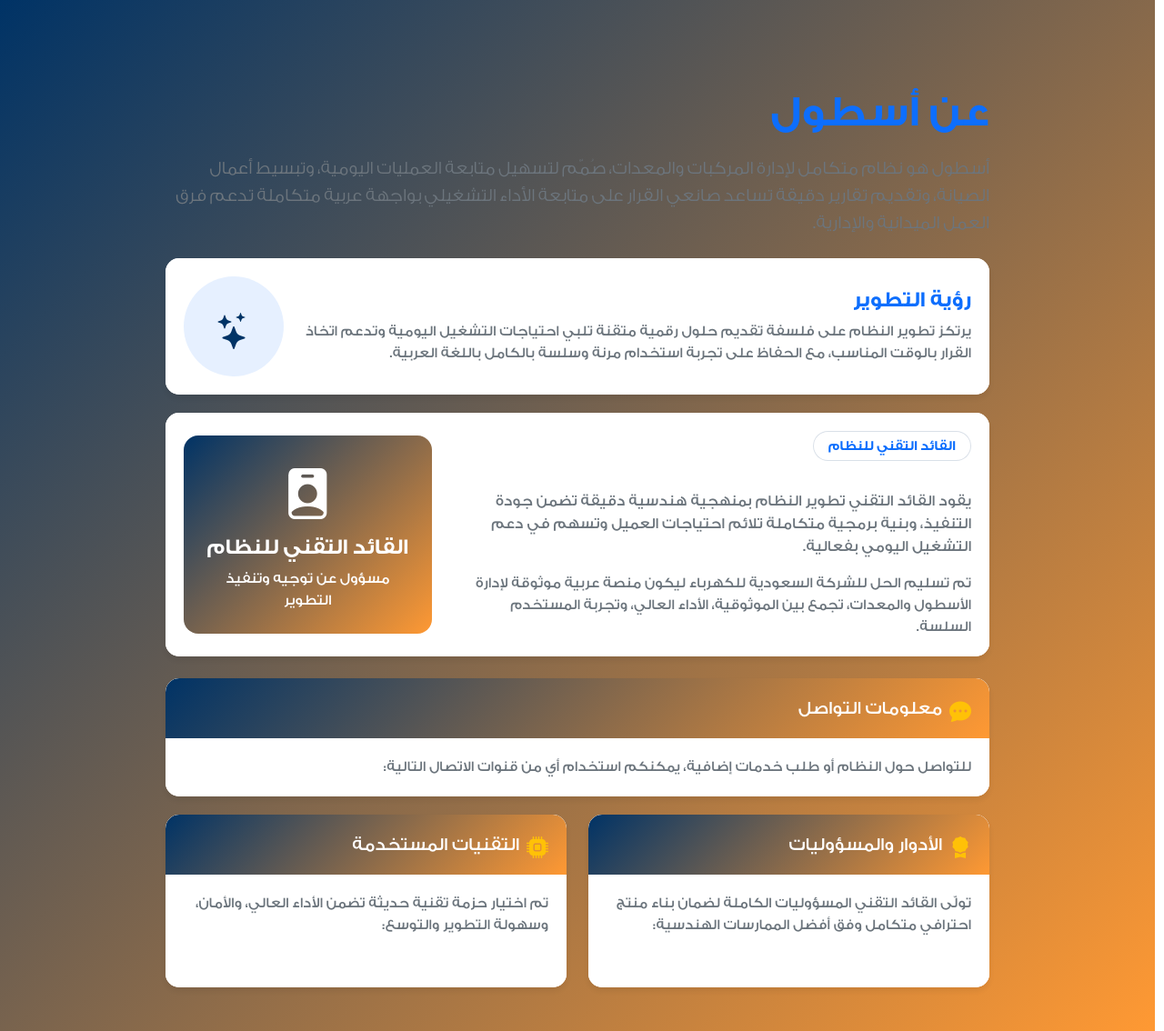
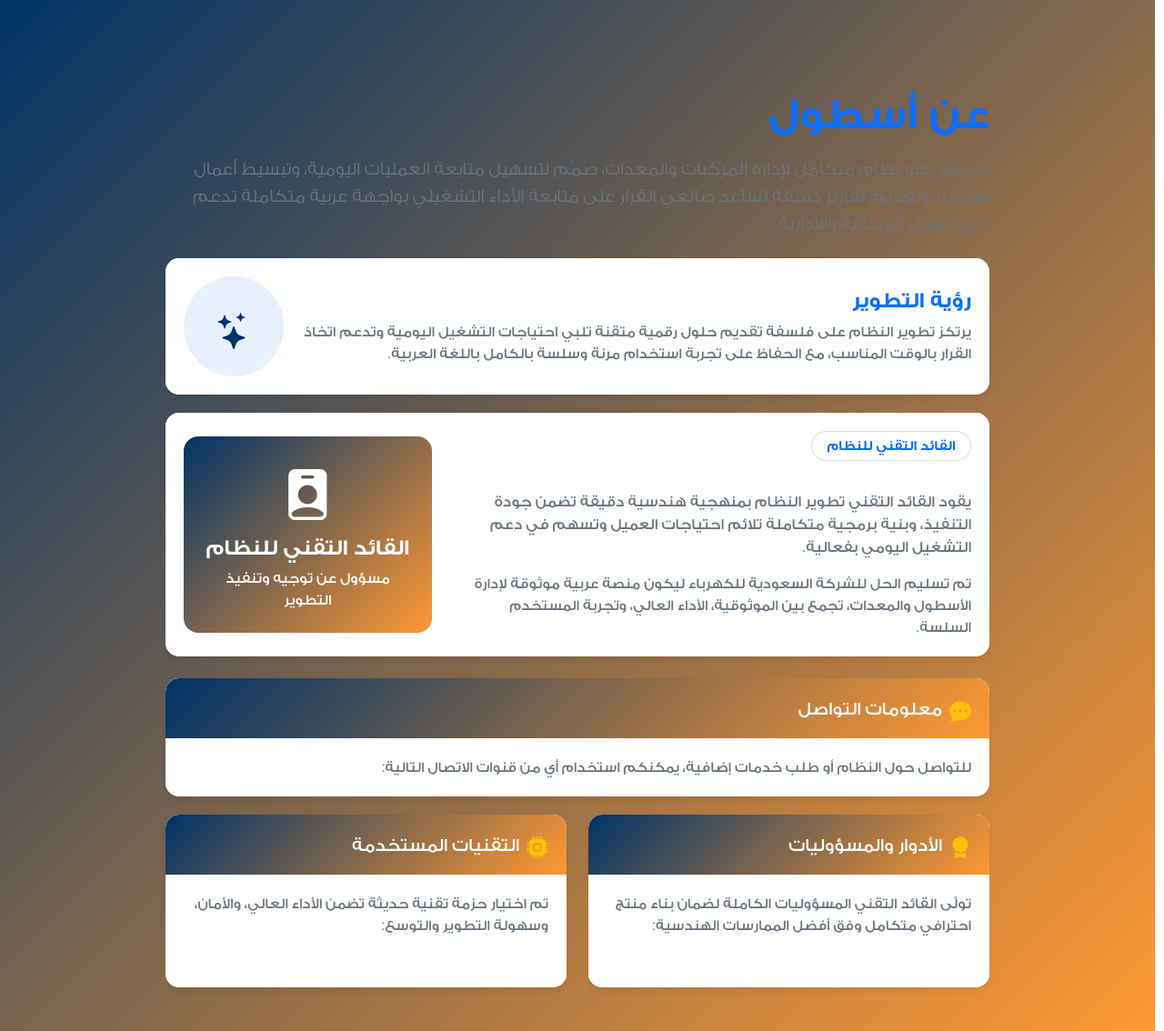
Before and after one commit to MohammedAbusarie/FleetManagementSystem, a Django app: template templates/inventory/about.html in a window 1280 px wide. Shown: the whole page at 91% size. Run offline with Django 3.2, Linux system fonts and the light colour scheme; the template is opened without the code that fills it, so the values that code supplies are empty; some libraries are stand-ins or nearby versions.

Commit message:
Roboto applied to the whole project with a rollback plan: (To restore GE SS Two as the primary font, either swap --font-primary back to var(--font-primary-legacy) in _variables.css or remove the inline overrides added under font-stack-overrides; no assets were deleted, so reverting is a single-line change.)

```diff
--- a/static/css/base/_variables.css
+++ b/static/css/base/_variables.css
@@ -86,3 +86,10 @@
     --z-sidebar: 1000;
     --z-sidebar-tooltip: 1001;
 }
+
+:root {
+    /* Roboto-first font stack while preserving legacy GE SS Two definition for quick rollback */
+    --font-primary-roboto: 'Roboto', 'GE SS Two', 'Segoe UI', 'Tahoma', 'Arial', sans-serif;
+    --font-primary-legacy: 'GE SS Two', 'Roboto', 'Segoe UI', 'Tahoma', 'Arial', sans-serif;
+    --font-primary: var(--font-primary-roboto);
+}
--- a/templates/base.html
+++ b/templates/base.html
@@ -42,6 +42,9 @@
             --shadow-lg: 0 4px 15px rgba(0, 51, 102, 0.3);
             --spacing-lg: 20px;
             --spacing-md: 12px;
+            --font-primary: 'Roboto', 'GE SS Two', 'Segoe UI', 'Tahoma', 'Arial', sans-serif;
+            --font-primary-roboto: 'Roboto', 'GE SS Two', 'Segoe UI', 'Tahoma', 'Arial', sans-serif;
+            --font-primary-legacy: 'GE SS Two', 'Roboto', 'Segoe UI', 'Tahoma', 'Arial', sans-serif;
         }
 
         /* Critical Card Styles Fallback */
@@ -131,6 +134,15 @@
             font-weight: bold;
             font-style: normal;
             font-display: swap;
+        }
+    </style>
+
+    <!-- Font Stack Override Keeps GE SS Two As Fallback -->
+    <style id="font-stack-overrides">
+        :root {
+            --font-primary: 'Roboto', 'GE SS Two', 'Segoe UI', 'Tahoma', 'Arial', sans-serif;
+            --font-primary-roboto: 'Roboto', 'GE SS Two', 'Segoe UI', 'Tahoma', 'Arial', sans-serif;
+            --font-primary-legacy: 'GE SS Two', 'Roboto', 'Segoe UI', 'Tahoma', 'Arial', sans-serif;
         }
     </style>
 
```
Also changed, not shown: templates/base_login.html (+9 -0 lines).
